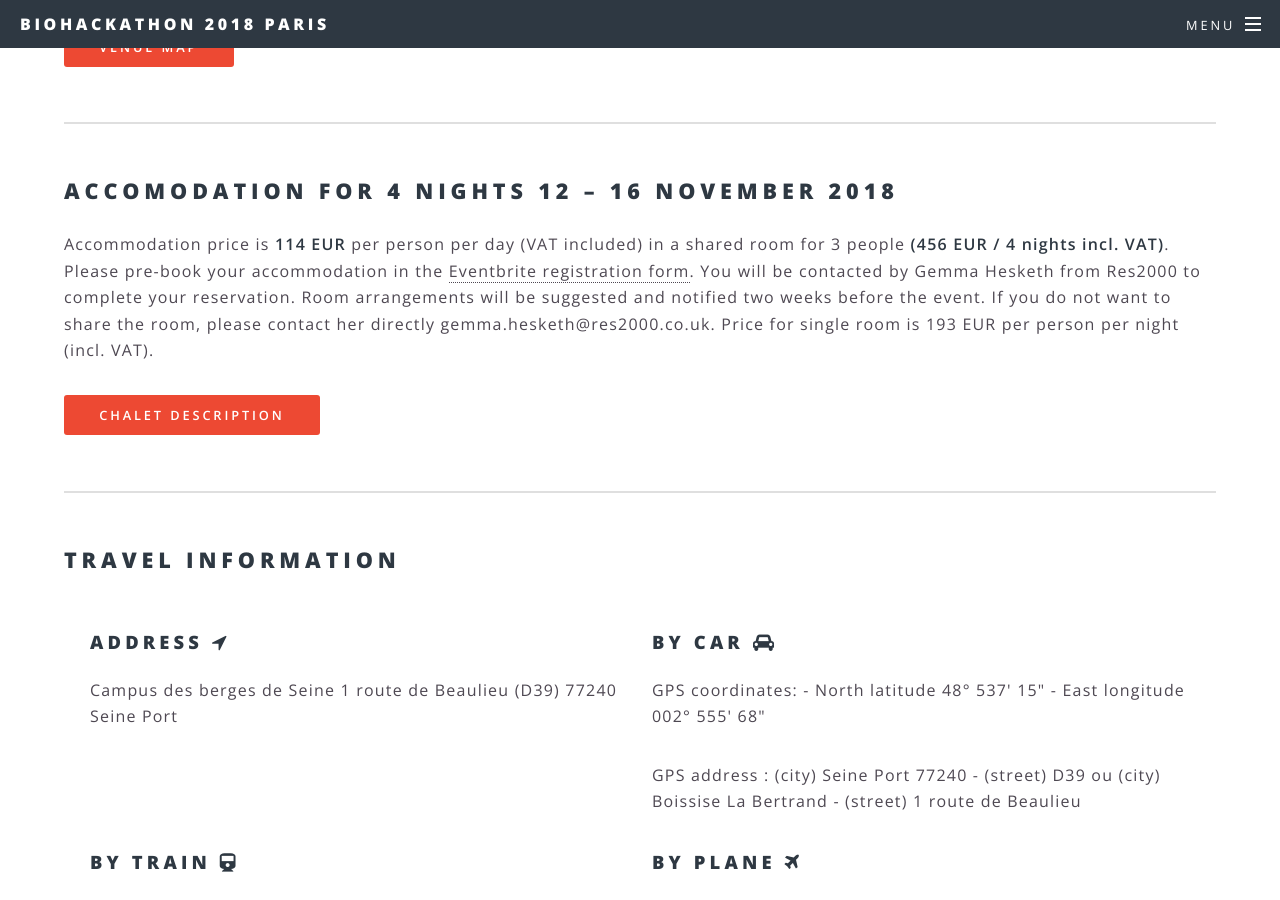
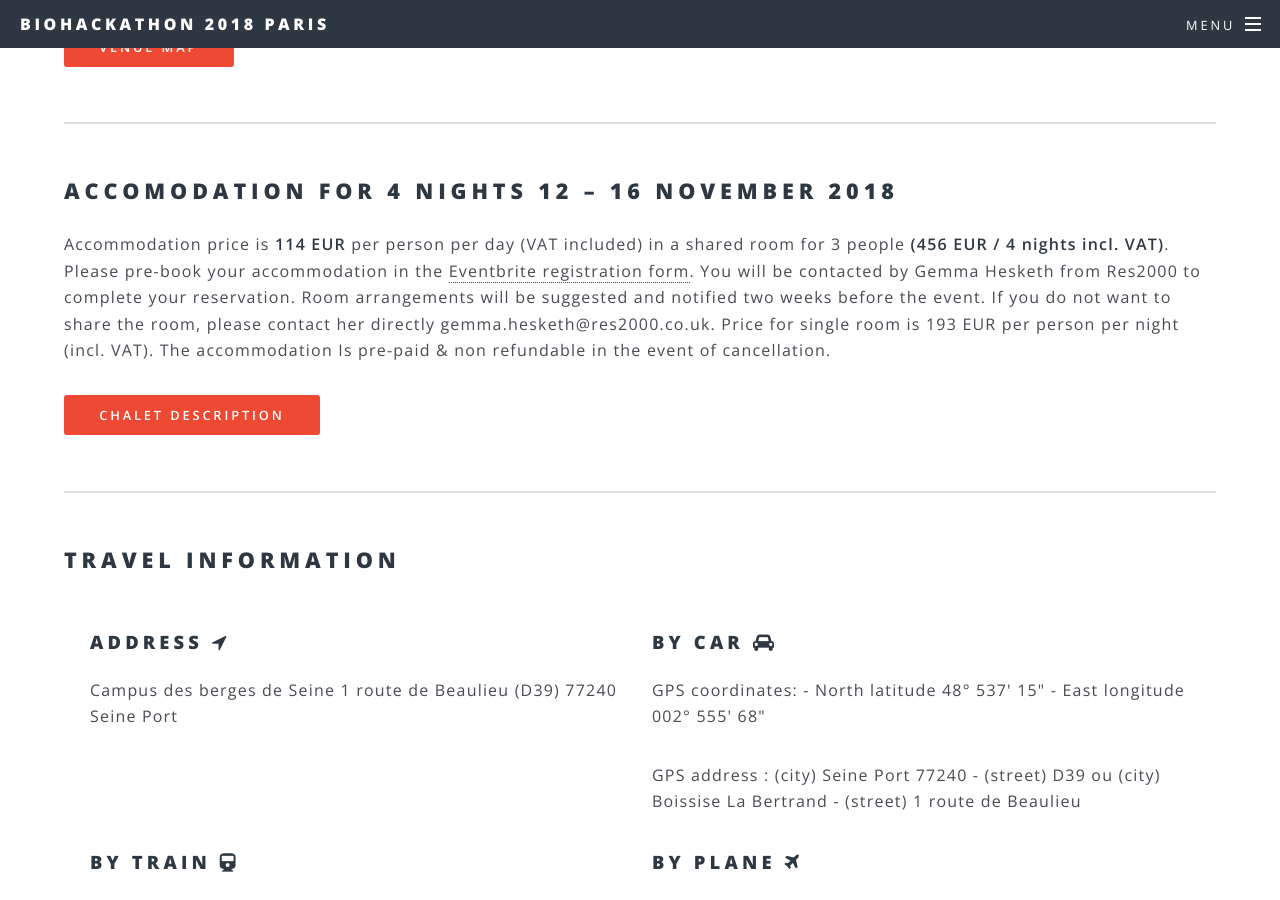
Before and after one commit to elixir-europe/bh2018paris, a Jekyll site: the page built from venue.html, in a window 1280 px wide and 900 px high, scrolled down 789 px. Built offline with Jekyll 4.4.1, drawn with Linux system fonts in a browser that asks for light colours.

Commit message:
Update venue.html
cancellation policy added

```diff
--- a/venue.html
+++ b/venue.html
@@ -32,7 +32,7 @@ title: Venue
     <p>
         Accommodation price is <strong>114 EUR</strong> per person per day (VAT included) in a shared room for 3 people <strong>(456 EUR / 4 nights incl. VAT)</strong>. <br />
         Please pre-book your accommodation in the <a href="https://www.eventbrite.co.uk/e/biohackathon-registration-45286921401" target="_blank">Eventbrite registration form</a>. You will be contacted by Gemma Hesketh from Res2000 to complete your reservation. Room arrangements will be suggested and notified two weeks before the event.
-        If you do not want to share the room, please contact her directly gemma.hesketh@res2000.co.uk. Price for single room is 193 EUR per person per night (incl. VAT).
+        If you do not want to share the room, please contact her directly gemma.hesketh@res2000.co.uk. Price for single room is 193 EUR per person per night (incl. VAT). The accommodation Is pre-paid & non refundable in the event of cancellation.
         <h4></h4>
         <a href="/chaletdesc" class="button special">Chalet description</a>
     </p>
```
